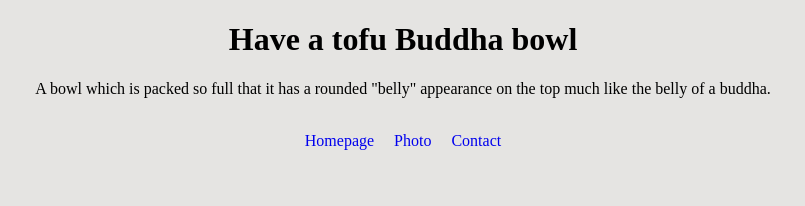
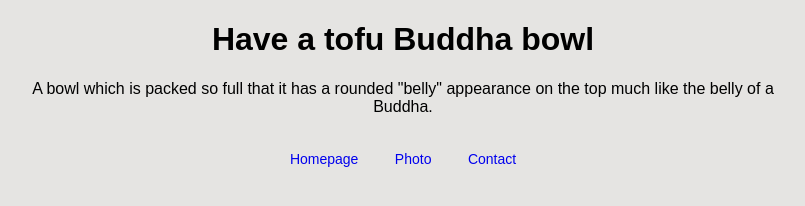
Before and after one commit to silping/tofu, a plain HTML site: page index.html in a window 1280 px wide. Shown: the whole page, without its empty margins (237-1042 px from the left). Drawn offline with Linux system fonts and the light colour scheme.

Commit message:
Refined style

```diff
--- a/css/styles.css
+++ b/css/styles.css
@@ -3,16 +3,20 @@ body {
   max-width: 800px;
   text-align: center;
   margin: 0 auto;
+  font-family: Arial, Helvetica, sans-serif;
 }
 a {
-  margin: 8px;
+  padding: 6px 10px;
+  margin: 30px 6px;
   text-decoration: none;
+  font-size: 14px;
 }
 a:hover {
-  text-decoration: underline;
+  background-color: yellow;
+  border-radius: 4px;
 }
 .bowl-img {
   max-width: 50%;
-  margin: 0 auto;
+  margin: 0 auto 20px;
   border-radius: 4px;
 }
--- a/index.html
+++ b/index.html
@@ -11,7 +11,7 @@
     <h1>Have a tofu Buddha bowl</h1>
     <p>
       A bowl which is packed so full that it has a rounded "belly" appearance on
-      the top much like the belly of a buddha.
+      the top much like the belly of a Buddha.
     </p>
     <br />
     <a href="/">Homepage</a>
```
Also changed, not shown: photo.html (+1 -0 lines).
